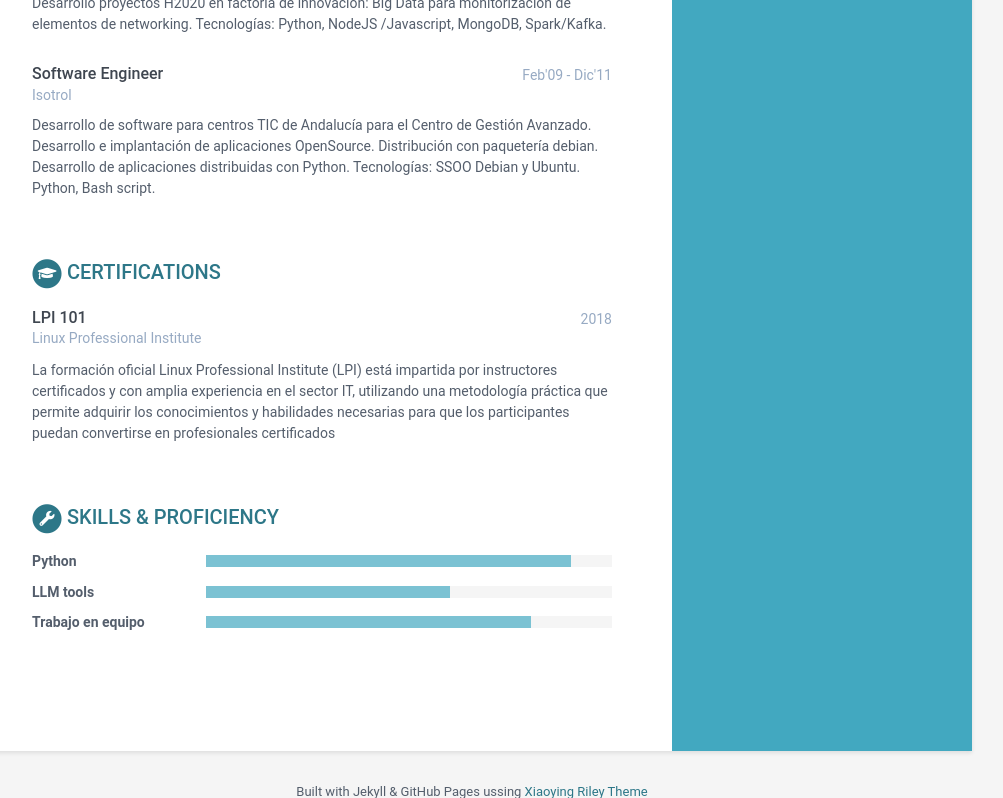
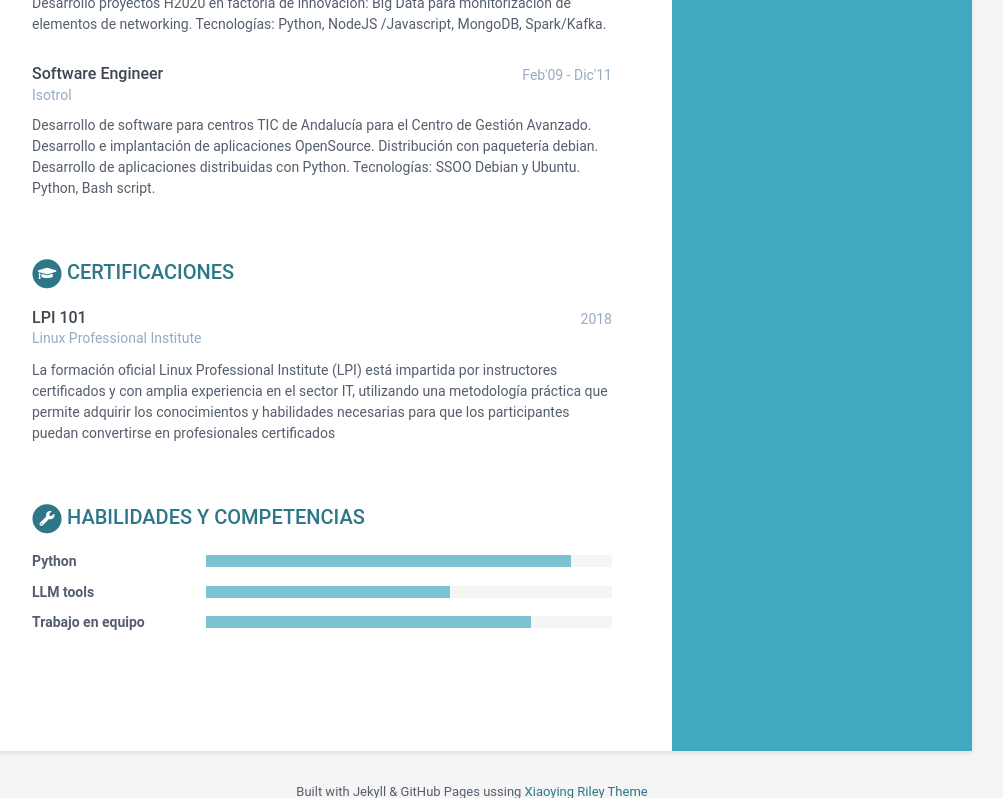
Before and after one commit to ssoto/ssoto.github.io, a Jekyll site: the page built from index.html, in a window 1280 px wide and 900 px high, scrolled down 1535 px, cut to the strip 0-798 px from the top of the window. Shown: the whole strip, without its empty margins (168-1171 px from the left). Built offline with Jekyll 4.4.1, drawn with Linux system fonts in a browser that asks for light colours.

Commit message:
Updated data

```diff
--- a/_data/data.yml
+++ b/_data/data.yml
@@ -148,7 +148,7 @@ experiences:
           Tecnologías:
             SSOO Debian y Ubuntu. Python, Bash script.
 certifications:
-      title: Certifications
+      title: Certificaciones
       list:
         - name: LPI 101
           start: 2018
@@ -161,8 +161,7 @@ certifications:
             puedan convertirse en profesionales certificados
 
 skills:
-    title: Skills &amp; Proficiency
-
+    title: Habilidades y Competencias
     toolset:
       - name: Python
         level: 90%
```
